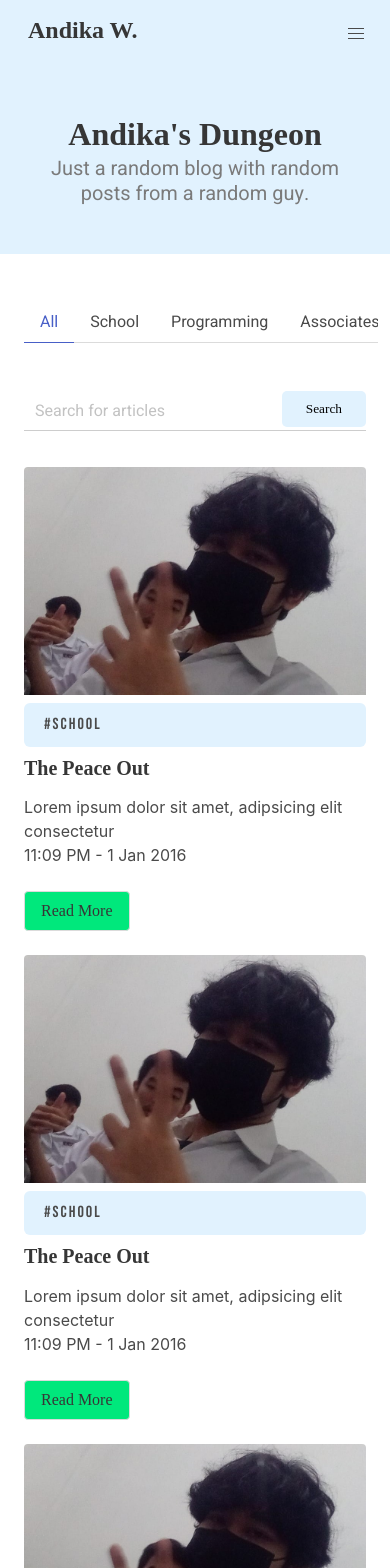
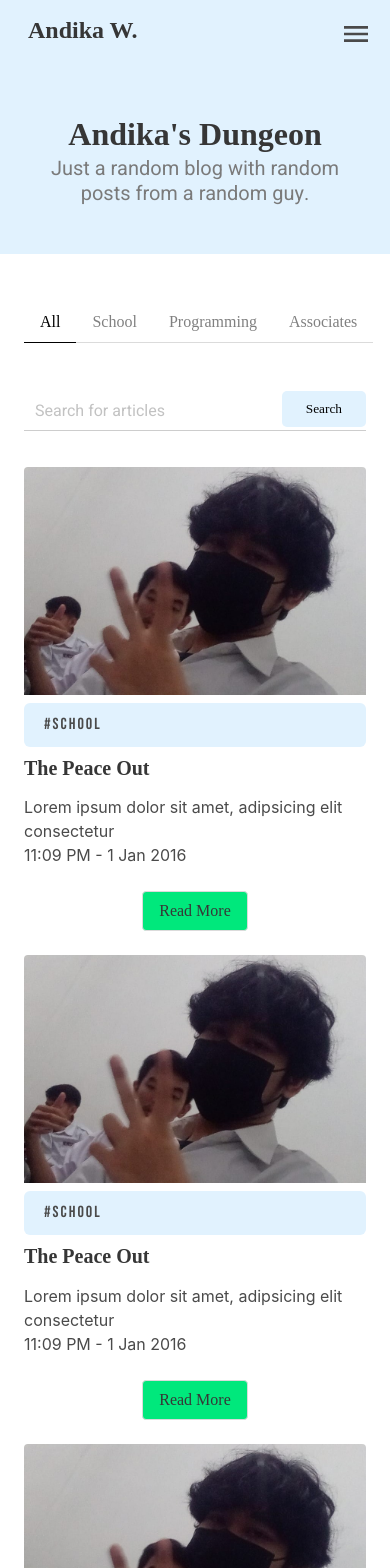
Before and after one commit to gsnipedev/andika-blog, a Nuxt app: page / in a window 390 px wide. Shown: the top 1568 px of the page. Built offline with nearby package versions, Linux system fonts and the light colour scheme; a web font is replaced by a local one.

Commit message:
imp responsive and font in home and article

```diff
--- a/components/Card.vue
+++ b/components/Card.vue
@@ -27,7 +27,9 @@ export default {
         <time datetime="2016-1-1">11:09 PM - 1 Jan 2016</time>
       </div>
     </div>
-    <button class="button patua" @click="ReadArticle">Read More</button>
+    <div class="card-action">
+      <button class="button patua" @click="ReadArticle">Read More</button>
+    </div>
   </div>
 </template>
 
@@ -60,4 +62,11 @@ $lime: #00e87c;
 .button {
   background-color: $lime;
 }
+
+.card-action {
+  text-align: center;
+  @media (min-width: 576px) {
+    text-align: left;
+  }
+}
 </style>
--- a/components/Navbar.vue
+++ b/components/Navbar.vue
@@ -7,9 +7,9 @@
         </a>
 
         <a role="button" class="navbar-burger" aria-label="menu" aria-expanded="false" data-target="#mainNavbar">
-          <span aria-hidden="true"></span>
-          <span aria-hidden="true"></span>
-          <span aria-hidden="true"></span>
+          <svg style="width: 32px; height: 32px" viewBox="0 0 24 24">
+            <path fill="currentColor" d="M3,6H21V8H3V6M3,11H21V13H3V11M3,16H21V18H3V16Z" />
+          </svg>
         </a>
       </div>
 
@@ -28,6 +28,14 @@
 <style scoped lang="scss">
 $lime: #00e87c;
 
+.navbar-burger {
+  display: flex;
+  align-items: center;
+  justify-content: center;
+  @media (min-width: 1023px) {
+    display: none;
+  }
+}
 .navbar-end {
   padding-block: 10px;
 }
--- a/pages/article/index.vue
+++ b/pages/article/index.vue
@@ -9,7 +9,7 @@
   <section class="section">
     <div class="container block">
       <div class="columns">
-        <div class="tabs heebo column">
+        <div class="tabs patua column">
           <ul>
             <li class="is-active"><a>All</a></li>
             <li><a>School</a></li>
@@ -17,7 +17,7 @@
             <li><a>Associates</a></li>
           </ul>
         </div>
-        <div class="column is-one-quarter">
+        <div class="column is-half-tablet is-one-third-desktop is-one-quarter-fullhd">
           <div class="control">
             <input class="input heebo" type="text" placeholder="Search for articles" />
             <button class="patua">Search</button>
--- a/pages/index.vue
+++ b/pages/index.vue
@@ -9,7 +9,7 @@
   <section class="section">
     <div class="container block">
       <div class="columns">
-        <div class="tabs heebo column">
+        <div class="tabs patua column">
           <ul>
             <li class="is-active"><a>All</a></li>
             <li><a>School</a></li>
@@ -17,7 +17,7 @@
             <li><a>Associates</a></li>
           </ul>
         </div>
-        <div class="column is-one-quarter">
+        <div class="column is-half-tablet is-one-third-desktop is-one-quarter-fullhd">
           <div class="control">
             <input class="input heebo" type="text" placeholder="Search for articles" />
             <button class="patua">Search</button>
@@ -38,6 +38,19 @@
 
 <style scoped lang="scss">
 $lime: #00e87c;
+$grey: #cdcdcd;
+
+.tabs {
+  > ul > li > a {
+    color: gray;
+  }
+}
+.is-active {
+  > a {
+    color: black !important;
+    border-color: black !important;
+  }
+}
 .control {
   position: relative;
 
@@ -59,7 +72,7 @@ $lime: #00e87c;
   > input {
     outline: none !important;
     border: none;
-    border-bottom: 1px solid #cdcdcd;
+    border-bottom: 1px solid $grey;
     padding-right: 100px;
     box-shadow: none;
     border-radius: 0;
```
